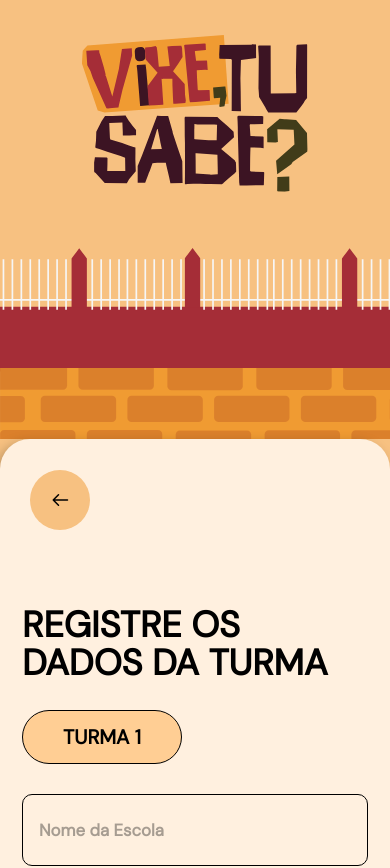
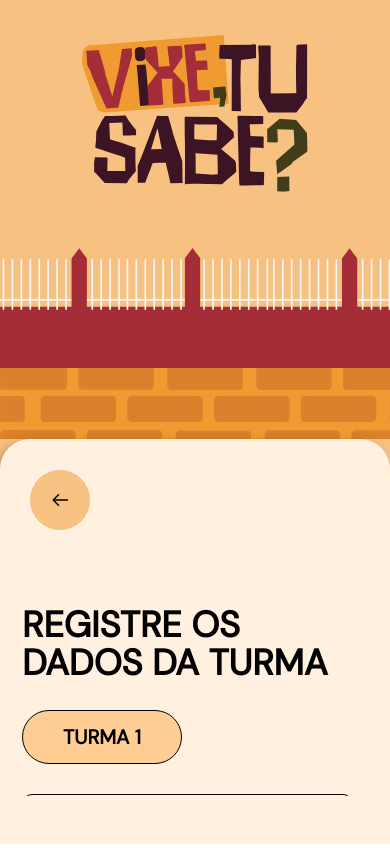
Before and after one commit to CSCAQXD/QUIZ-vixe-tu-sabe, a React app in the folder frontend/: page /cadastro-turmas in a window 390 px wide. Shown: the top 868 px of the page. Built offline with nearby package versions, Linux system fonts and the light colour scheme; the HTML template or start-up script is replaced by a standard one.

Commit message:
fix(cadastro): mantém navegação fora da rolagem

```diff
--- a/frontend/src/pages/CadastroTurmas/CadastroTurmasPage.css
+++ b/frontend/src/pages/CadastroTurmas/CadastroTurmasPage.css
@@ -14,11 +14,18 @@
     flex-direction: column;
     gap: 0;
     padding: clamp(30px, 3.7vh, 40px) clamp(48px, 6.55vw, 126px) clamp(42px, 7vh, 76px) clamp(62px, 7.85vw, 151px);
-    overflow-y: auto;
-    overscroll-behavior: contain;
+    overflow: hidden;
     border-radius: 36px 0 0 36px;
     background: #fff0df;
     box-shadow: -4px 4px 12px rgb(0 0 0 / 25%);
+}
+
+.registration-page__content {
+    min-height: 0;
+    flex: 1;
+    overflow-y: auto;
+    overscroll-behavior: contain;
+    scrollbar-gutter: stable;
 }
 
 .registration-page__panel > .back-button {
@@ -106,9 +113,8 @@
 }
 
 @media (max-width: 1000px) {
-    .registration-page { grid-template-columns: 1fr; overflow: visible; }
-    .registration-page { height: auto; min-height: 100svh; }
-    .registration-page__panel { max-height: none; overflow: visible; border-radius: 30px 30px 0 0; }
+    .registration-page { grid-template-columns: 1fr; }
+    .registration-page__panel { max-height: 100svh; border-radius: 30px 30px 0 0; }
 }
 
 @media (max-width: 560px) {
--- a/frontend/src/pages/CadastroTurmas/CadastroTurmasPage.jsx
+++ b/frontend/src/pages/CadastroTurmas/CadastroTurmasPage.jsx
@@ -208,6 +208,7 @@ function CadastroTurmasPage() {
         >
             <BackButton fallback="/" label="Voltar" />
 
+            <div className="registration-page__content">
             <h1>REGISTRE OS DADOS DA TURMA</h1>
 
             <div className="registration-page__forms">
@@ -268,6 +269,7 @@ function CadastroTurmasPage() {
                 {error}
             </p>
             )}
+            </div>
 
         </form>
         </section>
```
